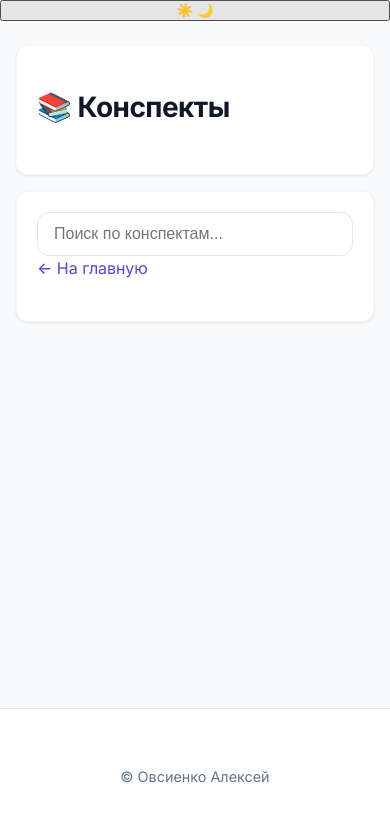
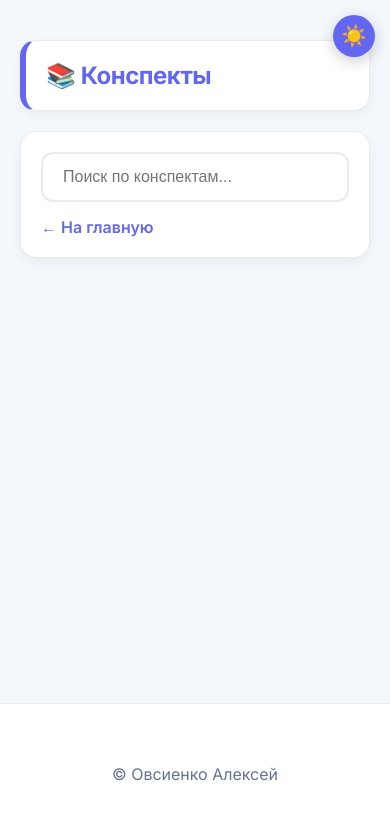
Before and after one commit to ovsienkoaleksej419-cpu/notes-cloud, a plain HTML site: page notes.html in a window 390 px wide. Drawn offline with Linux system fonts and the light colour scheme.

Commit message:
Update style.css

```diff
--- a/style.css
+++ b/style.css
@@ -1,204 +1,172 @@
 :root {
-  --primary: #4f46e5;
-  --primary-hover: #4338ca;
-  --bg-main: #f8fafc;
+  /* СВЕТЛАЯ ТЕМА */
+  --bg-color: #f4f7fb;
+  --card-bg: #ffffff;
   --text-main: #1e293b;
   --text-muted: #64748b;
-  --card-bg: #ffffff;
-  --shadow-sm: 0 1px 3px rgba(0,0,0,0.1);
-  --shadow-md: 0 10px 25px -5px rgba(0,0,0,0.05), 0 8px 10px -6px rgba(0,0,0,0.05);
-  --radius: 12px;
+  --accent: #6366f1;       /* Фиолетовый */
+  --secondary: #f59e0b;    /* Оранжевый */
+  --border-color: rgba(0, 0, 0, 0.08);
+  --shadow: 0 4px 12px rgba(0, 0, 0, 0.05);
+  --input-bg: #ffffff;
 }
 
-/* === ОСНОВНЫЕ СТИЛИ === */
-
-html, body {
-  height: 100%;
-  margin: 0;
+.dark-theme {
+  /* ТЕМНАЯ ТЕМА */
+  --bg-color: #0f172a;
+  --card-bg: #1e293b;
+  --text-main: #f1f5f9;
+  --text-muted: #94a3b8;
+  --accent: #a855f7;       /* Светло-фиолетовый */
+  --secondary: #fb923c;    /* Оранжевый неон */
+  --border-color: rgba(255, 255, 255, 0.1);
+  --shadow: 0 10px 30px rgba(0, 0, 0, 0.3);
+  --input-bg: #0f172a;
 }
 
+* { box-sizing: border-box; }
+
 body {
-  font-family: 'Inter', system-ui, -apple-system, sans-serif;
-  background-color: var(--bg-main);
+  font-family: 'Inter', sans-serif;
+  background-color: var(--bg-color);
   color: var(--text-main);
-  line-height: 1.6;
+  margin: 0;
+  transition: background 0.3s ease, color 0.3s ease;
   display: flex;
   flex-direction: column;
+  min-height: 100vh;
 }
 
 .container {
   flex: 1;
-  max-width: 960px;
+  max-width: 900px;
   margin: 0 auto;
-  padding: 40px 20px;
+  padding: 20px;
   width: 100%;
-  box-sizing: border-box;
 }
 
-footer {
-  padding: 32px 0;
-  text-align: center;
-  color: var(--text-muted);
-  background: white;
-  border-top: 1px solid #e2e8f0;
-  font-size: 0.9rem;
+/* КАРТОЧКИ */
+.note {
+  background: var(--card-bg);
+  padding: 20px;
+  border-radius: 16px;
+  border: 1px solid var(--border-color);
+  box-shadow: var(--shadow);
+  transition: all 0.3s cubic-bezier(0.4, 0, 0.2, 1);
 }
 
-h1, h2, h3 {
-  color: #0f172a;
-  letter-spacing: -0.02em;
+.header-card {
+  margin-top: 20px;
+  margin-bottom: 20px;
+  border-left: 6px solid var(--accent);
 }
 
-h1 { font-size: 2.25rem; margin-bottom: 1.5rem; }
-h2 { font-size: 1.5rem; margin-bottom: 1rem; }
+h1 { margin: 0; font-size: 2rem; color: var(--accent); letter-spacing: -0.02em; }
+h2 { font-size: 1.5rem; margin: 40px 0 20px; color: var(--text-main); }
 
-/* === ФОРМЫ И ВВОД === */
+/* ПОИСК */
+.search-section { margin-bottom: 20px; }
 
-input {
+.search-input {
   width: 100%;
-  padding: 12px 16px;
-  font-size: 1rem;
-  border-radius: var(--radius);
-  border: 1px solid #e2e8f0;
-  background: white;
-  transition: all 0.2s;
+  padding: 14px 20px;
+  font-size: 16px;
+  border-radius: 12px;
+  border: 2px solid var(--border-color);
+  background: var(--input-bg);
+  color: var(--text-main);
+  margin-bottom: 15px;
   outline: none;
-  box-sizing: border-box;
+  transition: border-color 0.2s;
 }
 
-input:focus {
-  border-color: var(--primary);
-  box-shadow: 0 0 0 4px rgba(79, 70, 229, 0.1);
+.search-input:focus { border-color: var(--accent); }
+
+.back-link {
+  color: var(--accent);
+  text-decoration: none;
+  font-weight: 600;
+  transition: color 0.2s;
 }
 
-/* === КАРТОЧКИ (NOTES) === */
+.back-link:hover { color: var(--secondary); }
 
-.note, .note-item-wrapper {
-  background: var(--card-bg);
-  padding: 20px;
-  border-radius: var(--radius);
-  margin-bottom: 16px;
-  border: 1px solid rgba(0,0,0,0.03);
-  box-shadow: var(--shadow-sm);
-  transition: all 0.3s cubic-bezier(0.4, 0, 0.2, 1);
-  text-decoration: none;
-  display: block;
+/* СЕТКА КОНСПЕКТОВ */
+.notes-grid {
+  display: grid;
+  grid-template-columns: repeat(auto-fill, minmax(280px, 1fr));
+  gap: 15px;
 }
 
-.note:hover, .note-item-wrapper:hover {
-  transform: translateY(-4px);
-  box-shadow: var(--shadow-md);
-  border-color: rgba(79, 70, 229, 0.2);
+.note-item-wrapper {
+  cursor: pointer;
+  text-decoration: none;
 }
 
-/* === СЕТКА (GRID) === */
-
-.notes-grid {
-  display: grid;
-  grid-template-columns: repeat(auto-fill, minmax(300px, 1fr));
-  gap: 24px;
-  margin-top: 24px;
+.note-item-wrapper:hover {
+  transform: translateY(-5px);
+  border-color: var(--accent);
+  box-shadow: 0 12px 20px rgba(0,0,0,0.1);
 }
 
-.note-item-wrapper a:first-child {
-  display: block;
+.note-link {
+  text-decoration: none;
+  color: var(--text-main);
   font-weight: 600;
-  font-size: 1.1rem;
-  color: var(--text-main);
-  text-decoration: none;
-  margin-bottom: 8px;
+  display: flex;
+  align-items: center;
+  gap: 10px;
+  width: 100%;
 }
 
-.note-item-wrapper a:first-child:hover {
-  color: var(--primary);
+.note-item-wrapper:hover .note-link {
+  color: var(--secondary);
 }
 
-.download-link {
-  display: inline-flex;
+/* КНОПКА ТЕМЫ */
+.theme-btn {
+  position: fixed;
+  top: 20px;
+  right: 20px;
+  width: 48px;
+  height: 48px;
+  border-radius: 50%;
+  border: none;
+  background: var(--accent);
+  cursor: pointer;
+  z-index: 1000;
+  display: flex;
   align-items: center;
-  font-size: 0.85rem;
-  color: var(--text-muted);
-  text-decoration: none;
-  font-weight: 500;
+  justify-content: center;
+  font-size: 1.3rem;
+  box-shadow: 0 4px 15px rgba(0,0,0,0.2);
+  transition: transform 0.2s, background 0.3s;
 }
 
-.download-link:hover {
-  color: var(--primary);
+.theme-btn:hover { transform: scale(1.1); }
+
+.sun { display: block; }
+.moon { display: none; }
+.dark-theme .sun { display: none; }
+.dark-theme .moon { display: block; }
+.dark-theme .theme-btn { background: var(--secondary); }
+
+/* ФУТЕР */
+footer {
+  text-align: center;
+  padding: 40px 20px;
+  background: var(--card-bg);
+  border-top: 1px solid var(--border-color);
+  color: var(--text-muted);
+  margin-top: 40px;
 }
 
-.back-link {
-  color: var(--primary);
-  text-decoration: none;
-  font-weight: 500;
-  display: inline-flex;
-  align-items: center;
-  margin-bottom: 20px;
+/* СООБЩЕНИЯ */
+.error-msg { color: #ef4444; text-align: center; }
+.empty-msg { text-align: center; color: var(--text-muted); }
+
+@media (max-width: 650px) {
+  .notes-grid { grid-template-columns: 1fr; }
+  h1 { font-size: 1.5rem; }
+  .theme-btn { top: 15px; right: 15px; width: 42px; height: 42px; }
 }
-
-.back-link:hover {
-  text-decoration: underline;
-}
-
-/* === ОКНО ГРАФИКА === */
-
-.graph-window {
-  background: white;
-  border-radius: 20px;
-  padding: 24px;
-  box-shadow: var(--shadow-md);
-  margin-top: 30px;
-  border: 1px solid #f1f5f9;
-}
-
-.graph-header {
-  display: flex;
-  background: #f1f5f9;
-  padding: 4px;
-  border-radius: 10px;
-  gap: 4px;
-  margin-bottom: 20px;
-  width: fit-content;
-}
-
-.graph-tab {
-  padding: 8px 16px;
-  border-radius: 8px;
-  font-size: 0.9rem;
-  font-weight: 600;
-  color: var(--text-muted);
-  cursor: pointer;
-  transition: all 0.2s;
-}
-
-.graph-tab:hover {
-  color: var(--text-main);
-}
-
-.graph-tab.active {
-  background: white;
-  color: var(--primary);
-  box-shadow: var(--shadow-sm);
-}
-
-.graph-box {
-  display: none;
-  animation: fadeIn 0.4s ease;
-}
-
-.graph-box.active {
-  display: block;
-}
-
-@keyframes fadeIn {
-  from { opacity: 0; transform: translateY(5px); }
-  to { opacity: 1; transform: translateY(0); }
-}
-
-/* === АДАПТИВНОСТЬ === */
-
-@media (max-width: 640px) {
-  .container { padding: 24px 16px; }
-  h1 { font-size: 1.75rem; }
-  .notes-grid { grid-template-columns: 1fr; gap: 16px; }
-  .graph-header { width: 100%; display: grid; grid-template-columns: 1fr 1fr; }
-}
```
